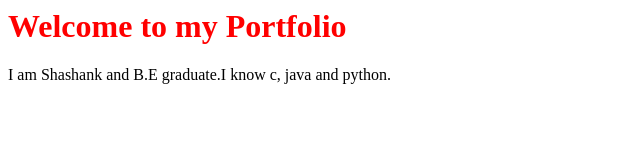
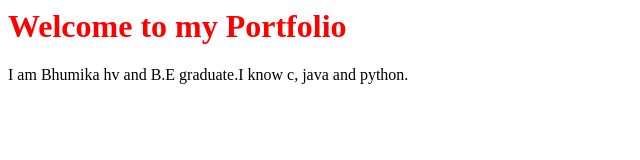
Before and after one commit to Bhumikahv/Bhumikahv.github.io, a plain HTML site: page index.html in a window 1280 px wide. Shown: the full height of the page, 0-640 px from the left. Drawn offline with Linux system fonts and the light colour scheme.

Commit message:
this is my folder
this is my file

```diff
--- a/index.html
+++ b/index.html
@@ -1,5 +1,5 @@
 <html>
-<head><title>Shashank Rao Portfolio</title>
+<head><title>Bhumika hv Portfolio</title>
 <style>
 .title{color:red;text=align:center;}
 .pare{color:green}
@@ -7,6 +7,6 @@
 </head>
 <body>
 <h1 class='title'>Welcome to my Portfolio</h1>
-<p class='para'>I am Shashank and B.E graduate.I know c, java and python.
+<p class='para'>I am Bhumika hv and B.E graduate.I know c, java and python.
 </body>
 </html>
```
